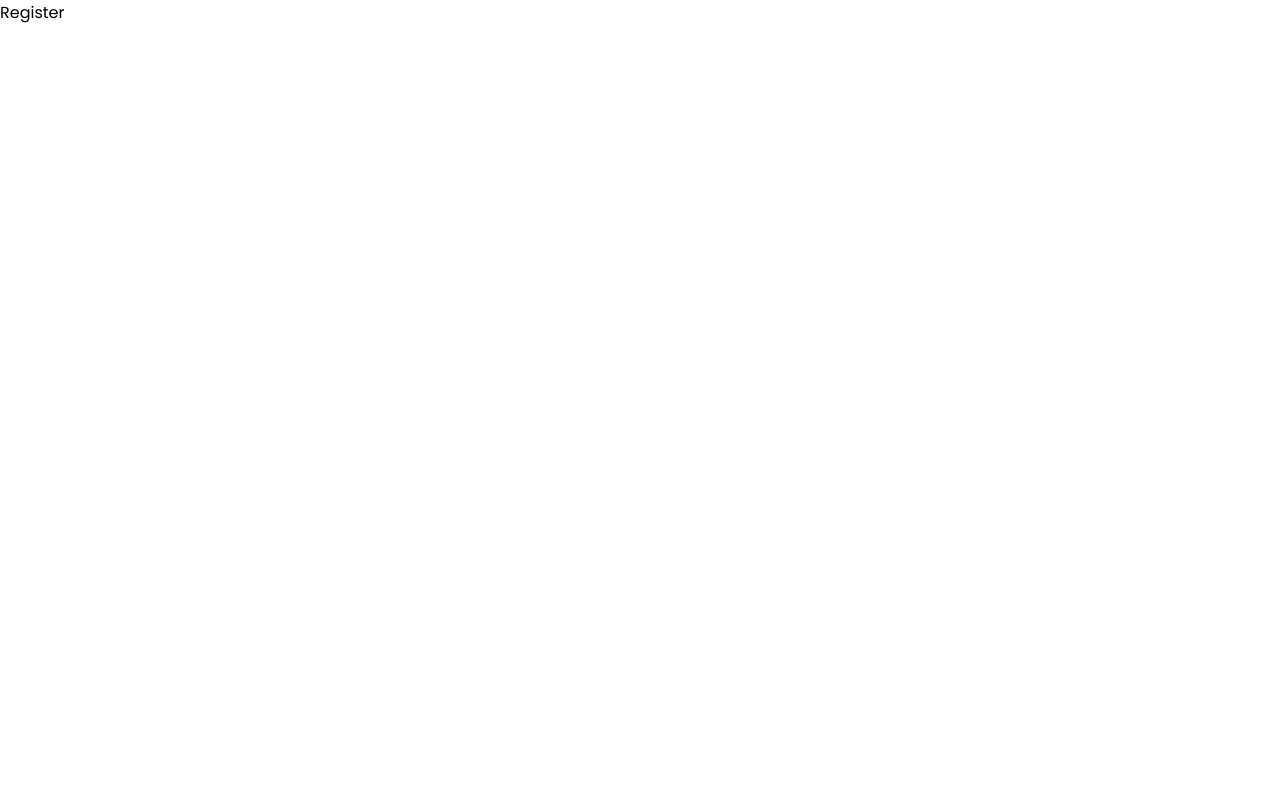
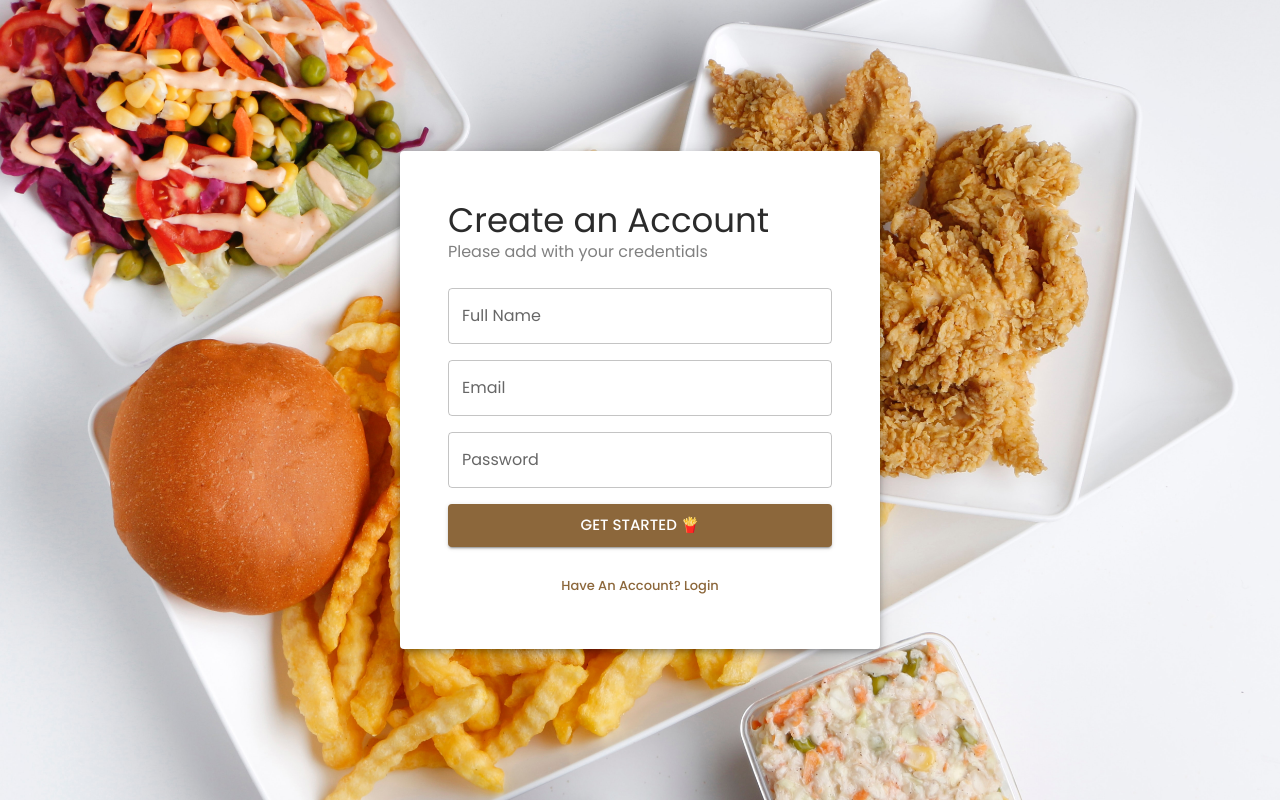
Before and after one commit to Aman7400/ecommerce, a React (Create React App) app: page /register in a window 1280 px wide. Built offline with nearby package versions, Linux system fonts and the light colour scheme.

Commit message:
Register UI

```diff
--- a/src/pages/auth/Register.js
+++ b/src/pages/auth/Register.js
@@ -1,7 +1,82 @@
+import {
+  Button,
+  Card,
+  Stack,
+  styled,
+  TextField,
+  Typography,
+} from "@mui/material";
 import React from "react";
+import { Link } from "react-router-dom";
+
+const Wrapper = styled("div")(({ theme }) => ({
+  display: "flex",
+  minHeight: "100vh",
+  backgroundImage: `url("/assets/register-bg.jpeg")`,
+  backgroundSize: "cover",
+  alignItems: "center",
+  justifyContent: "center",
+}));
+
+const StyledForm = styled(Card)(({ theme }) => ({
+  maxWidth: "480px",
+  width: "480px",
+  [theme.breakpoints.down("sm")]: {
+    width: "360px",
+    padding: theme.spacing(4),
+  },
+  padding: theme.spacing(6),
+  boxShadow: theme.shadows[5],
+}));
 
 const Register = () => {
-  return <div>Register</div>;
+  return (
+    <Wrapper>
+      <StyledForm>
+        <Typography variant="h4">Create an Account</Typography>
+        <Typography variant="body1" color="gray">
+          Please add with your credentials
+        </Typography>
+        <Stack sx={{ my: 3 }} spacing={2}>
+          <TextField
+            label="Full Name"
+            size="large"
+            name="fullName"
+            type="text"
+            fullWidth
+          />
+          <TextField
+            label="Email"
+            size="large"
+            name="email"
+            type="email"
+            fullWidth
+          />
+          <TextField
+            label="Password"
+            size="large"
+            name="password"
+            type="password"
+            fullWidth
+          />
+          <Button size="large" variant="contained" color="primary">
+            Get Started 🍟
+          </Button>
+        </Stack>
+        <Stack>
+          <Button
+            component={Link}
+            to="/login"
+            size="small"
+            color="primary"
+            sx={{ textTransform: "capitalize" }}
+          >
+            Have an Account? Login
+          </Button>
+        </Stack>
+      </StyledForm>
+    </Wrapper>
+  );
 };
 
 export default Register;
```
Also changed, not shown: public/assets/register-bg.jpeg (added), public/assets/register-bg.png (renamed from public/assets/signup-bg.png).
